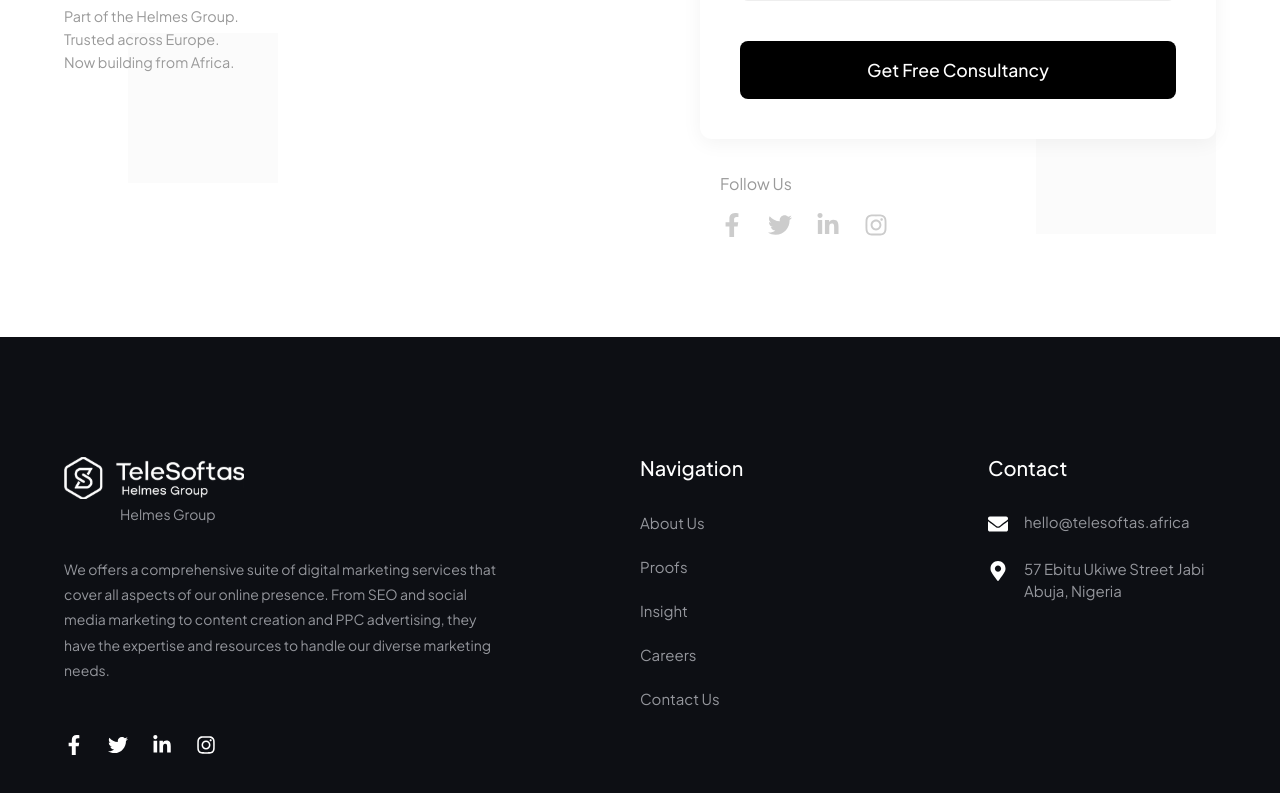
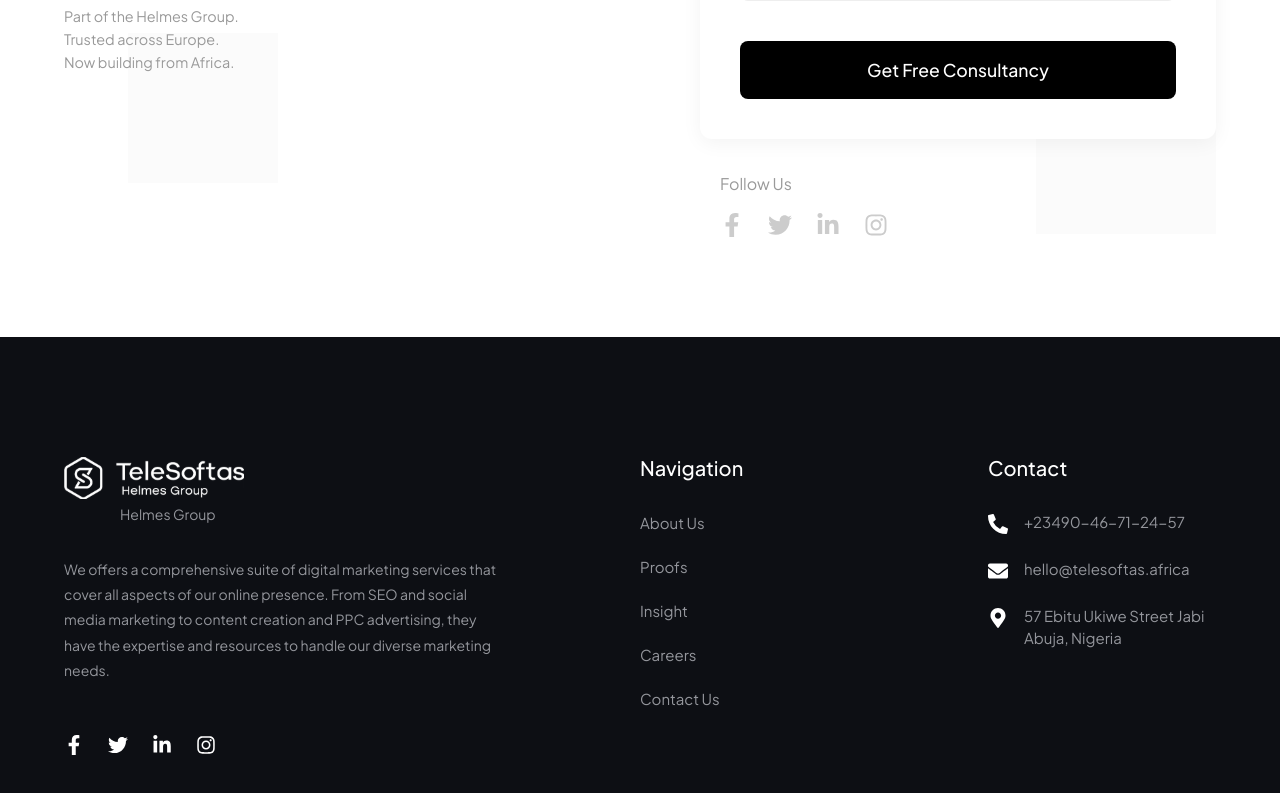
Before and after one commit to enviofleett/telesoftas_africa, a Next.js app: page / in a window 1280 px wide. Shown: the part 8169-8962 px from the top of the page. Built offline with nearby package versions, Linux system fonts and the light colour scheme; no server answers; the database is empty.

Commit message:
Add phone number to footer

```diff
--- a/src/components/Footer/Footer.tsx
+++ b/src/components/Footer/Footer.tsx
@@ -1,4 +1,4 @@
-import { FaFacebookF, FaTwitter, FaLinkedinIn, FaInstagram, FaEnvelope, FaMapMarkerAlt } from "react-icons/fa";
+import { FaFacebookF, FaTwitter, FaLinkedinIn, FaInstagram, FaEnvelope, FaMapMarkerAlt, FaPhoneAlt } from "react-icons/fa";
 import styles from "./Footer.module.css";
 import Image from "next/image";
 import Link from "next/link";
@@ -56,7 +56,10 @@ export default function Footer() {
                 <div className={styles.column}>
                     <h3 className={styles.columnTitle}>Contact</h3>
                     <div className={styles.contactInfo}>
-
+                        <div className={styles.contactItem}>
+                            <FaPhoneAlt className={styles.contactIcon} />
+                            <span>+23490-46-71-24-57</span>
+                        </div>
                         <div className={styles.contactItem}>
                             <FaEnvelope className={styles.contactIcon} />
                             <span>hello@telesoftas.africa</span>
```
